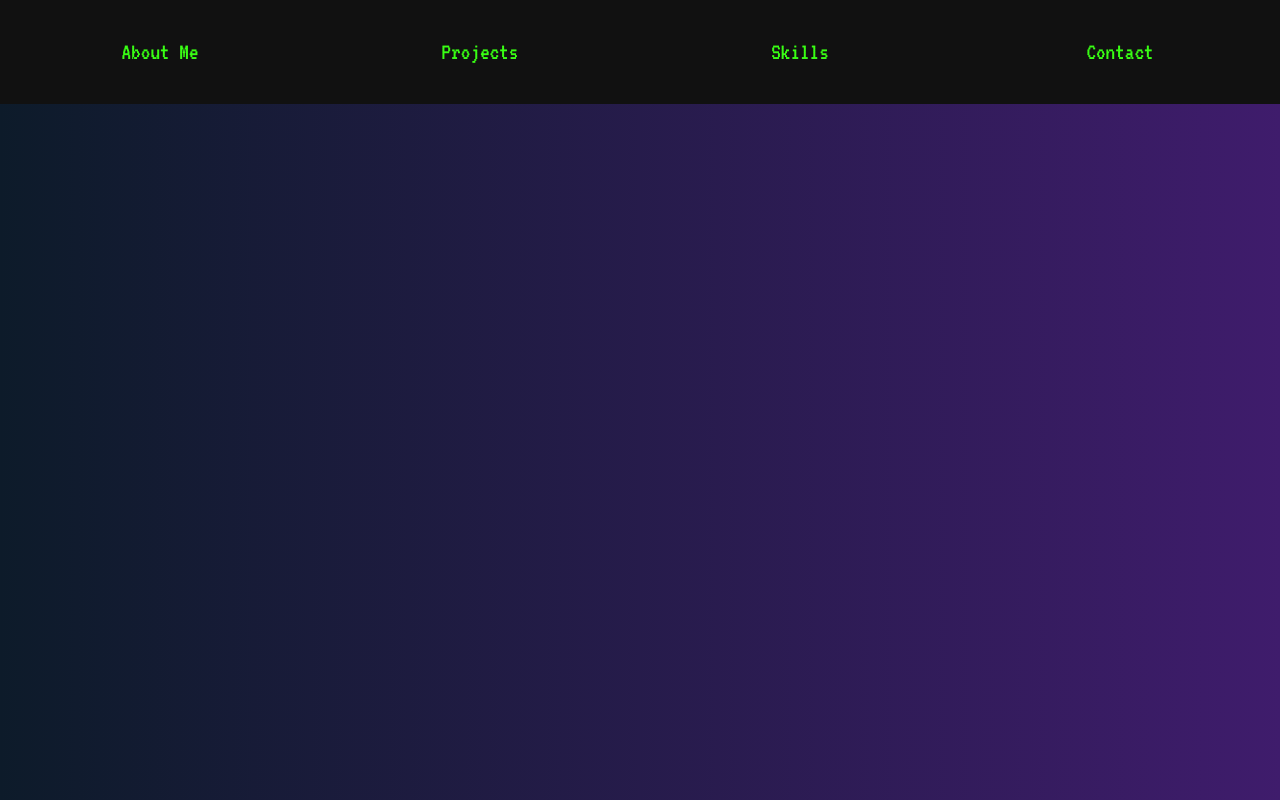
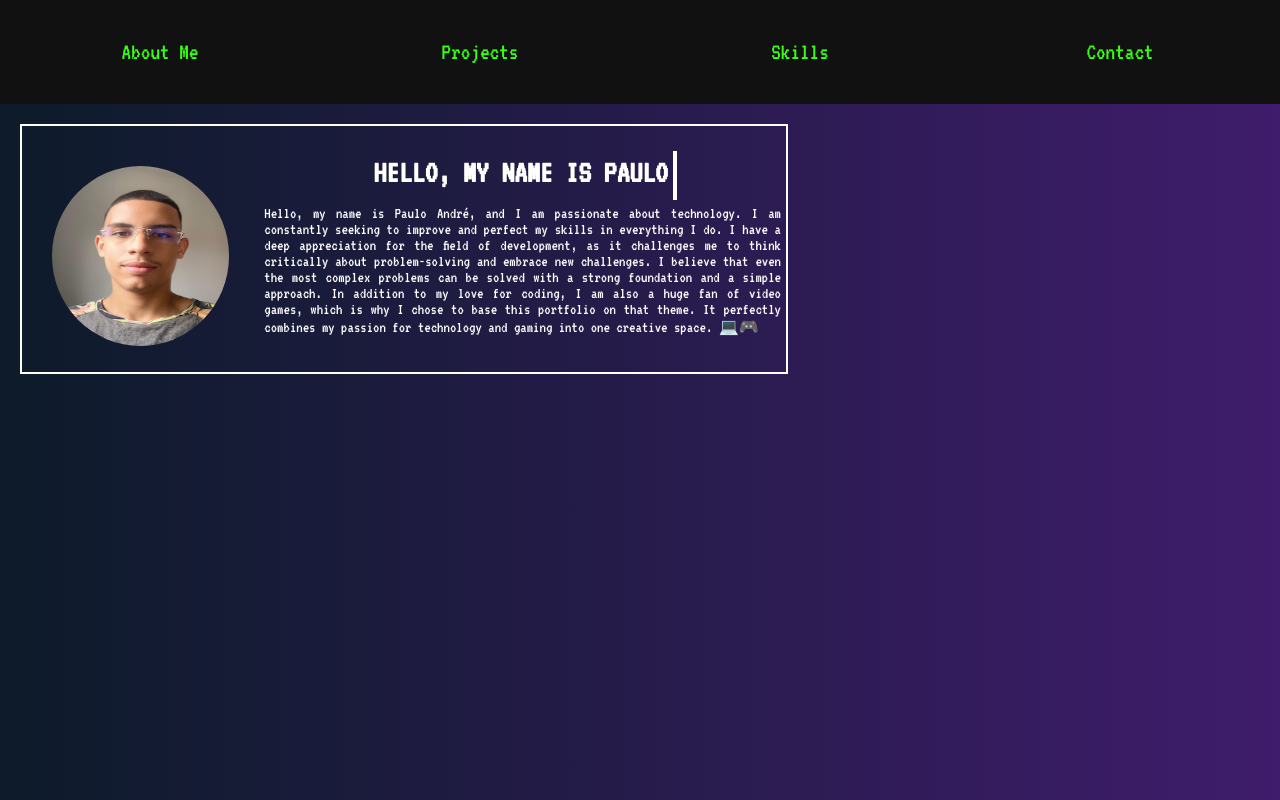
Before and after one commit to Pauloand05/Portifolio, a plain HTML site: page index.html in a window 1280 px wide. Drawn offline with Linux system fonts and the light colour scheme.

Commit message:
feat: adicionar foto e estilizar elementos

```diff
--- a/css/style.css
+++ b/css/style.css
@@ -100,12 +100,84 @@ body {
     width: 100%;
 }
 
+.container-profile {
+    display: flex;
+    height: 250px;
+    width: 60%;
+    margin: 20px;
+    border: 2px solid #fff;
+}
+
+.container-profile img {
+    width: 200px;
+    height: 200px;
+    padding: 10px;
+    margin: 30px 20px;
+    opacity: 0;
+    animation: fadeIn 3s forwards;
+    border-radius: 50%;
+}
+
+.container-presentation {
+    display: flex;
+    flex-direction: column;
+    align-items: center;
+    height: 100%;
+    width: 70%;
+    justify-content: center;
+}
+
+.container-presentation  h1 {
+    padding: 5px;
+    height: 20%;
+    color: #fff;
+    overflow: hidden;
+    white-space: nowrap;
+    border-right: 0.15em solid #fff;
+    animation: typing 3.5s steps(40, end), blink-caret .75s step-end infinite;
+}
+
+.container-presentation  p {
+    text-align: justify;
+    font-size: 1em;
+    padding: 5px;
+    height: 60%;
+    color: #fff;
+}
+
 .container a:hover {
     color: #39ff14; /* Cor neon  */
     text-shadow: 0 0 10px #39ff14, 0 0 20px #39ff14, 0 0 30px #39ff14;
 }
 
+@keyframes typing {
+    from {
+        width: 0;
+    }
+    to {
+        width: 100%;
+    }
+}
 
+@keyframes blink-caret {
+    from, to {
+        border-color: transparent;
+    }
+    50% {
+        border-color: #fff;
+    }
+}
+
+@keyframes fadeIn {
+    0% {
+        opacity: 0;
+        transform: scale(0.8);
+    }
+    100% {
+        opacity: 1;
+        transform: scale(1);
+    }
+}
 
 @media(max-width: 576px) {
     body {
--- a/index.html
+++ b/index.html
@@ -29,6 +29,15 @@
         <div class="progress-bar"></div>
         <h1 class="status">Completed</h1>
         <div class="percentage"></div>
+    </div>
+
+    <div class="container-profile">
+        <img src="assets/img/img-profile.png" class="img-profile" alt="img-profile">
+        <div class="container-presentation">
+            <h1>HELLO, MY NAME IS PAULO</h1>
+        <p>Hello, my name is Paulo André, and I am passionate about technology. I am constantly seeking to improve and perfect my skills in everything I do. I have a deep appreciation for the field of development, as it challenges me to think critically about problem-solving and embrace new challenges. I believe that even the most complex problems can be solved with a strong foundation and a simple approach.
+            In addition to my love for coding, I am also a huge fan of video games, which is why I chose to base this portfolio on that theme. It perfectly combines my passion for technology and gaming into one creative space. 💻🎮</p>
+        </div>
     </div>
 
     <script>
```
Also changed, not shown: assets/img/img-profile.png (added).
